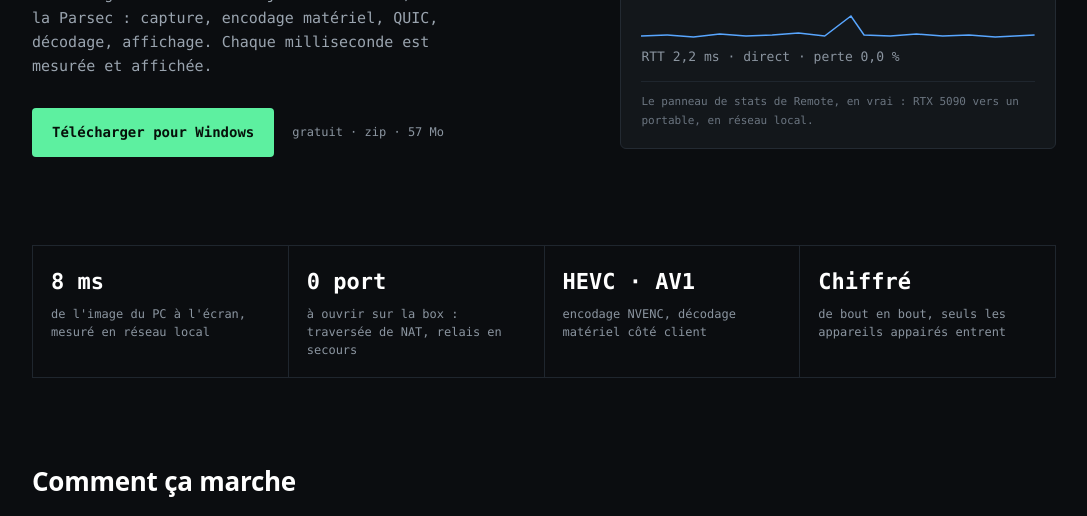
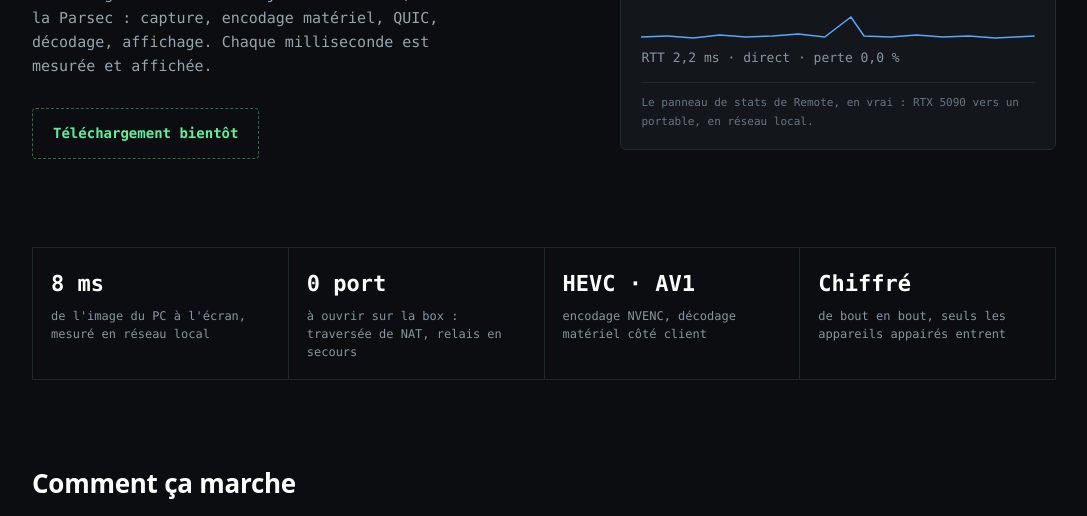
Before and after one commit to ValentinAUCLERC/remote-site, an Astro site: page / in a window 1280 px wide. Shown: the part 283-799 px from the top of the page, without its empty margins (96-1183 px from the left). Built offline with nearby package versions, Linux system fonts and the light colour scheme; Astro itself is replaced by a stand-in of ours.

Commit message:
Bouton « bientôt » tant qu'aucune release n'est publiée

```diff
--- a/src/components/Home.astro
+++ b/src/components/Home.astro
@@ -21,8 +21,9 @@ const n = (s: string) => parseFloat(s.replace(',', '.'));
       <h1>{t.hero.title[0]}<br /><em>{m.total.split(',')[0]} ms</em> {t.hero.title[1]}</h1>
       <p class="lead">{t.hero.lead}</p>
       <div class="cta">
-        <a class="btn" href={site.download}>{t.hero.cta}</a>
-        <span class="muted">{t.hero.meta} · {site.zipSize}</span>
+        {site.available
+          ? <><a class="btn" href={site.download}>{t.hero.cta}</a><span class="muted">{t.hero.meta} · {site.zipSize}</span></>
+          : <span class="btn off" aria-disabled="true">{t.hero.soon}</span>}
       </div>
     </div>
     <figure class="hud" aria-label={t.hud.caption}>
@@ -75,7 +76,7 @@ const n = (s: string) => parseFloat(s.replace(',', '.'));
     <dl class="needs">
       {t.install.needs.map((x) => <div><dt>{x.k}</dt><dd>{x.v}</dd></div>)}
     </dl>
-    <div class="cta"><a class="btn" href={site.download}>{t.hero.cta}</a><a class="muted" href={site.releases}>{t.footer.releases} →</a></div>
+    {site.available && <div class="cta"><a class="btn" href={site.download}>{t.hero.cta}</a><a class="muted" href={site.releases}>{t.footer.releases} →</a></div>}
   </section>
 
   <section class="wrap" id="depannage">
@@ -112,6 +113,7 @@ const n = (s: string) => parseFloat(s.replace(',', '.'));
   .cta { margin-top: 30px; display: flex; gap: 18px; align-items: center; flex-wrap: wrap; }
   .btn { background: var(--green); color: #06110a; font-weight: 700; padding: 13px 20px; border-radius: 4px; font-size: 14px; text-decoration: none; transition: filter .15s; }
   .btn:hover { filter: brightness(1.1); }
+  .btn.off { background: transparent; color: var(--green); border: 1px dashed #2f6b4a; cursor: default; filter: none; }
   .muted { font-size: 12px; color: var(--muted); }
 
   .hud { margin: 0; background: rgba(20, 24, 29, .92); border: 1px solid #232a32; border-radius: 6px; padding: 18px 20px; font-size: 13px; line-height: 1.75; }
--- a/src/i18n/content.ts
+++ b/src/i18n/content.ts
@@ -7,7 +7,8 @@ export const site = {
   email: 'valentin@auclerc.fr',
   download: 'https://github.com/ValentinAUCLERC/remote-site/releases/latest/download/remote-windows.zip',
   releases: 'https://github.com/ValentinAUCLERC/remote-site/releases',
-  // Mis à jour à chaque publication (scripts/release.sh).
+  // false tant qu'aucune release n'est publiée : bouton « bientôt » au lieu d'un lien mort.
+  available: false,
   zipSize: '57 Mo',
 };
 
@@ -26,6 +27,7 @@ const fr = {
       "Streaming de bureau et de jeu fait maison, à la Parsec : capture, encodage matériel, QUIC, décodage, affichage. Chaque milliseconde est mesurée et affichée.",
     cta: 'Télécharger pour Windows',
     meta: 'gratuit · zip',
+    soon: 'Téléchargement bientôt',
   },
   hud: {
     format: 'HEVC 4:2:0 · 1920×1200 @ 60 Hz',
@@ -126,6 +128,7 @@ const en: Content = {
       'Home-made desktop and game streaming, Parsec-style: capture, hardware encoding, QUIC, decoding, display. Every millisecond is measured and shown.',
     cta: 'Download for Windows',
     meta: 'free · zip',
+    soon: 'Download coming soon',
   },
   hud: {
     format: 'HEVC 4:2:0 · 1920×1200 @ 60 Hz',
```
